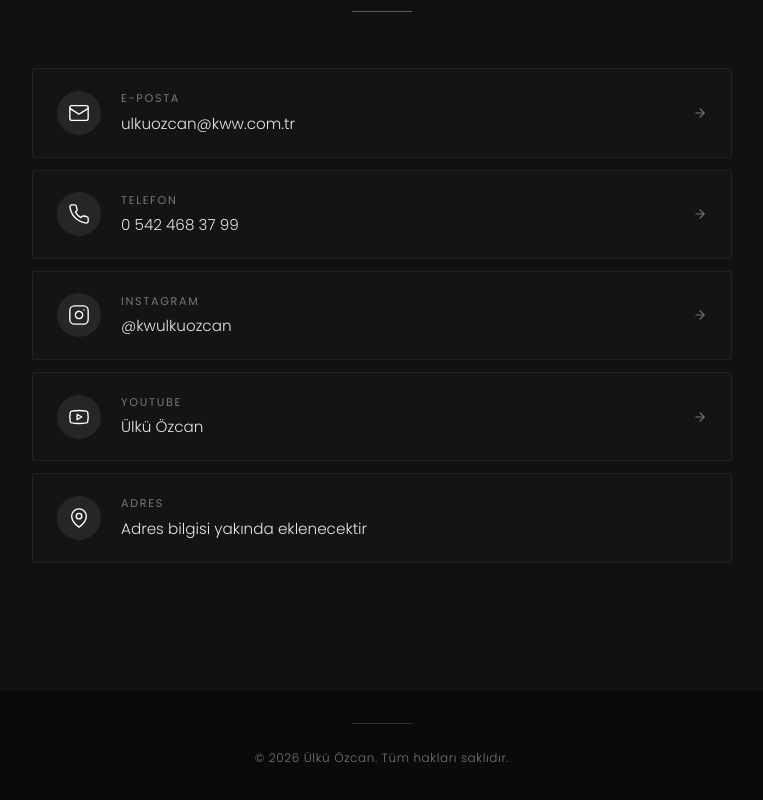
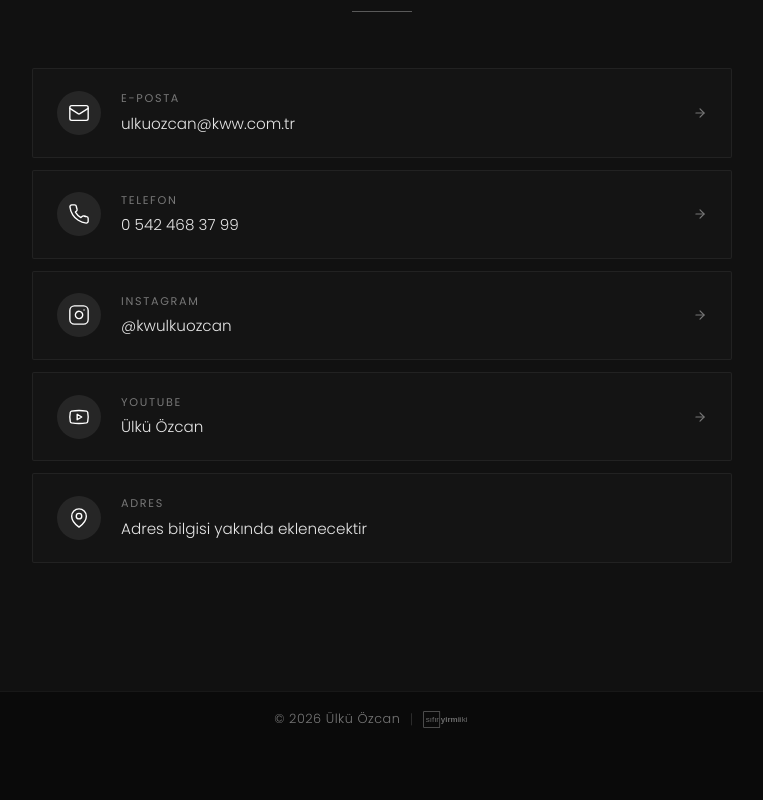
Before and after one commit to alialaca/ulkuozcan, a Vue app: page / in a window 1280 px wide. Shown: the part 3003-3803 px from the top of the page, without its empty margins (258-1021 px from the left). After the commit the page ends 3750 px from the top, so only its background shows below. Built offline with nearby package versions, Linux system fonts and the light colour scheme; a web font is replaced by a local one.

Commit message:
Add sifiryirmiiki agency logo to footer with compact layout
Redesigned footer with reduced height, inline copyright + agency
branding separated by a pipe, and linked 022 logo with hover effect.

Co-Authored-By: Claude Opus 4.6 <noreply@anthropic.com>

```diff
--- a/src/App.vue
+++ b/src/App.vue
@@ -16,8 +16,13 @@ import ContactSection from './components/ContactSection.vue'
       <ContactSection />
     </main>
     <footer class="site-footer">
-      <div class="footer-rule"></div>
-      <p>&copy; {{ new Date().getFullYear() }} Ülkü Özcan. Tüm hakları saklıdır.</p>
+      <div class="footer-inner">
+        <p>&copy; {{ new Date().getFullYear() }} Ülkü Özcan</p>
+        <span class="footer-pipe">|</span>
+        <a href="https://www.sifiryirmiiki.com/" target="_blank" rel="noopener noreferrer" class="footer-agency">
+          <img src="/022-logo.svg" alt="sıfır yirmi iki" class="footer-agency-logo" />
+        </a>
+      </div>
     </footer>
   </div>
 </template>
@@ -96,22 +101,45 @@ img {
 
 <style scoped>
 .site-footer {
-  padding: 2rem 1.5rem 3rem;
-  text-align: center;
+  padding: 1rem 1.5rem;
+  border-top: 1px solid rgba(255, 255, 255, 0.06);
 }
 
-.footer-rule {
-  width: 60px;
-  height: 1px;
-  background: var(--color-divider);
-  margin: 0 auto 1.5rem;
+.footer-inner {
+  display: flex;
+  align-items: center;
+  justify-content: center;
+  gap: 0.6rem;
 }
 
 .site-footer p {
   font-family: var(--font-body);
-  font-size: 0.75rem;
+  font-size: 0.8rem;
   color: var(--color-text-muted);
-  letter-spacing: 0.05em;
+  letter-spacing: 0.04em;
   font-weight: 300;
 }
+
+.footer-pipe {
+  color: rgba(255, 255, 255, 0.15);
+  font-size: 0.85rem;
+  font-weight: 200;
+  user-select: none;
+}
+
+.footer-agency {
+  display: flex;
+  align-items: center;
+  opacity: 0.4;
+  transition: opacity 0.3s ease;
+}
+
+.footer-agency:hover {
+  opacity: 0.7;
+}
+
+.footer-agency-logo {
+  height: 20px;
+  width: auto;
+}
 </style>
```
Also changed, not shown: public/022-logo.svg (added).
